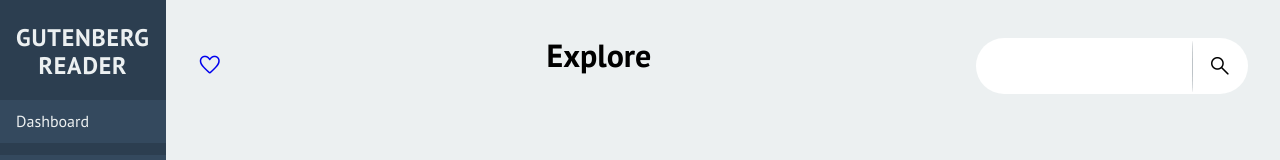
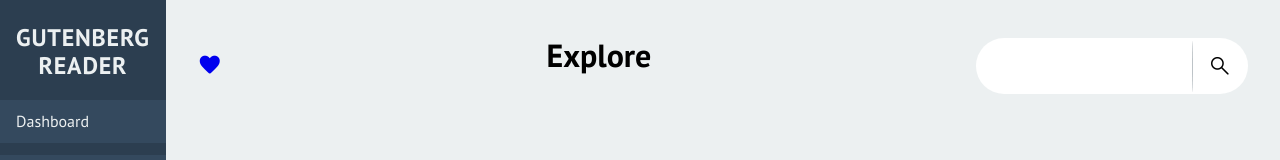
Before and after one commit to butteredptarmigan/butteredptarmigan.github.io, a React (Create React App) app: page /explore/favorites in a window 1280 px wide. Shown: the top 160 px of the page. Built offline with nearby package versions, Linux system fonts and the light colour scheme.

Commit message:
Implement proper navigation between the explore tab and favorite books

```diff
--- a/src/explore/Explore.tsx
+++ b/src/explore/Explore.tsx
@@ -1,18 +1,11 @@
-import React, { useState } from 'react';
-import { Book as BookInterface } from '../api/types';
+import { useState } from 'react';
 import { StorageOperator } from '../storage/Storage';
 import { Fetcher } from './Fetcher';
-import { Link, Outlet, useOutletContext } from 'react-router-dom';
+import { Outlet, useOutletContext } from 'react-router-dom';
 import Tab from '../Tab';
 import { SearchInput } from './SearchInput';
-import I from '../ui/Icon';
 import './Explore.scss';
-
-const ShowFavorites = () => (
-    <Link to='/explore/favorites' className='ShowFavorites'>
-        <I>favorite</I>
-    </Link>
-);
+import { ShowFavorites } from './ShowFavorites';
 
 const Explore = () => {
     const [fetcher] = useState(() => new Fetcher('book'));
--- /dev/null
+++ b/src/explore/ShowFavorites.tsx
@@ -0,0 +1,18 @@
+import { NavLink, useMatch } from 'react-router-dom';
+import I from '../ui/Icon';
+import classNames from 'classnames';
+
+export const ShowFavorites = () => {
+    const active = useMatch('/explore/favorites');
+
+    return (
+        <NavLink
+            to={active ? '/explore' : '/explore/favorites'}
+            className='ShowFavorites'
+        >
+            <I className={classNames('Icon', { 'Icon-filled': active })}>
+                favorite
+            </I>
+        </NavLink>
+    );
+};
```
